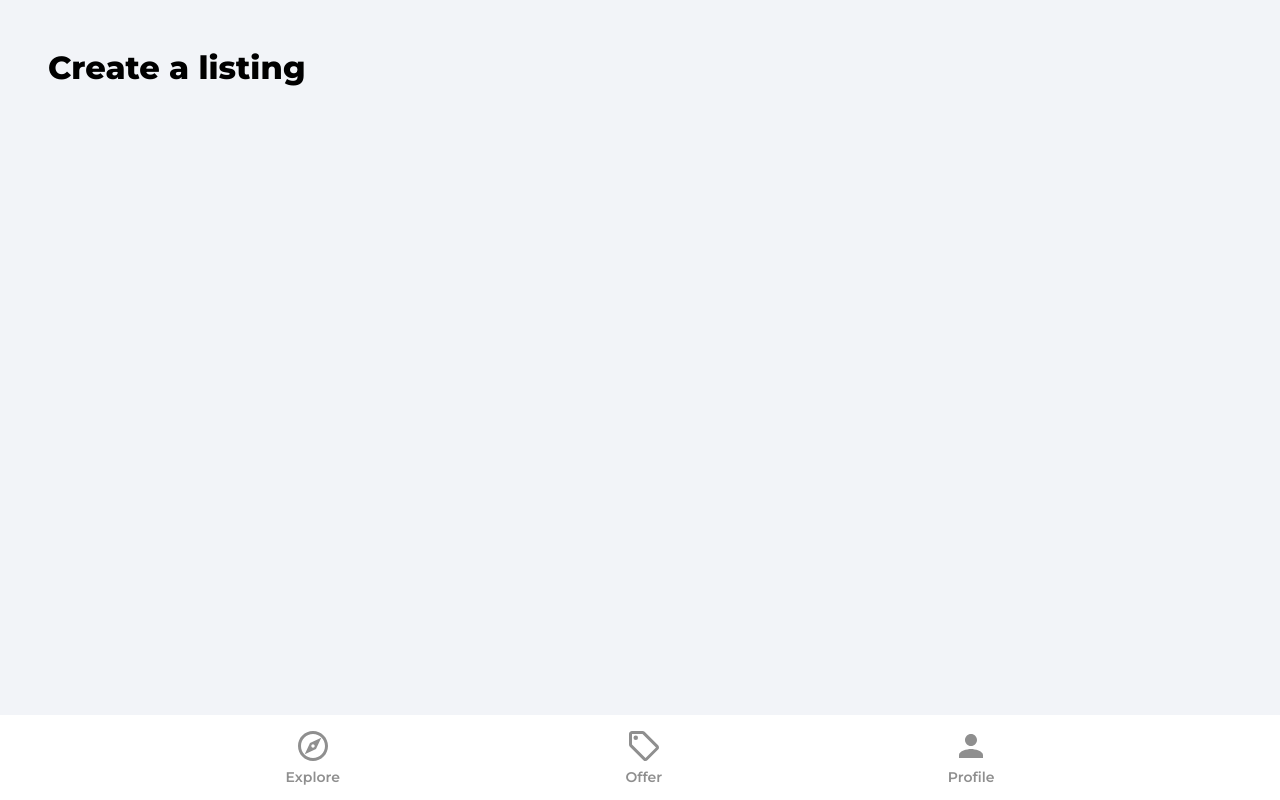
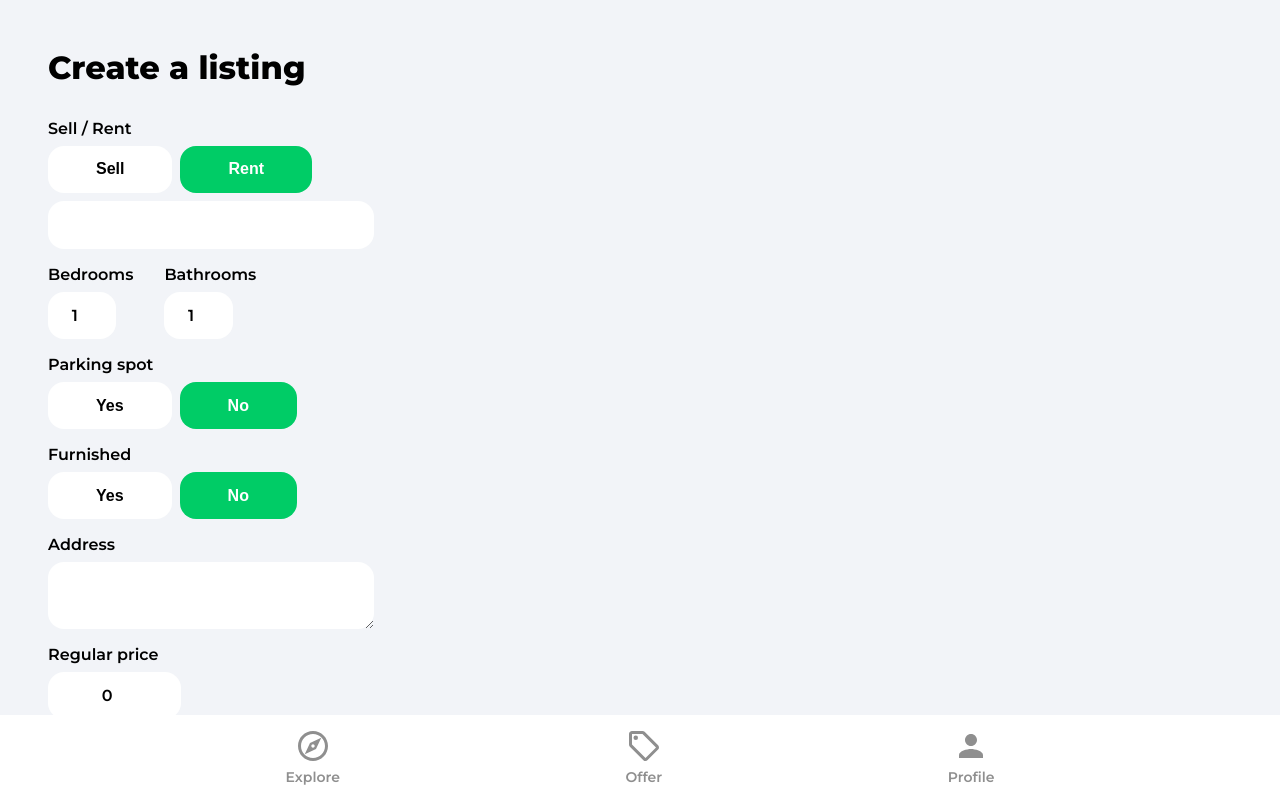
Before and after one commit to AlexRus01/FrontEnd-Avansat, a React (Create React App) app: page /create-listing in a window 1280 px wide. Shown: the top 800 px of the page. Built offline with nearby package versions, Linux system fonts and the light colour scheme; no server answers; sample sign-in values are in the browser's storage.

Commit message:
Form proprietate

```diff
--- a/src/pages/CreateListing.jsx
+++ b/src/pages/CreateListing.jsx
@@ -4,7 +4,7 @@ import {useNavigate} from 'react-router-dom'
 import Spinner from '../components/Spinner'
 
 function CreateListing(){
-    const [geolocationEnabled, setGeolocationEnabled] = useState(true)
+    const [geolocationEnabled, setGeolocationEnabled] = useState(false)
 
     const[loading, setLoading] = useState(false)
 
@@ -47,6 +47,8 @@ function CreateListing(){
 
     }, [isMounted])
 
+    const onMutate = (e) => {}
+
     const onSubmit = e => {
         e.preventDefault()
     }
@@ -60,7 +62,87 @@ function CreateListing(){
         </header>
 
         <main>
-            <form onSubmit={onSubmit}></form>
+            <form onSubmit={onSubmit}>
+                <label className="formLabel">Sell / Rent</label>
+                <div className="formButtons">
+                    <button type="button" className={type === 'sale' ? 'formButtonActive' : 'formButton'} id="type" value="sale" onClick={onMutate}>
+                        Sell
+                    </button>
+
+                    <button type="rent" className={type === 'rent' ? 'formButtonActive' : 'formButton'} id="type" value="rent" onClick={onMutate}>
+                        Rent
+                    </button>
+                </div>
+
+                <input className="formInputName" type="text" id="name" value={name} onChange={onMutate} maxLength='32' minLength='10' required />
+
+            <div>
+            <div className='formRooms flex'>
+                <div>
+                    <label className="formLabel">Bedrooms</label>
+                    <input
+                    className="formInputSmall" type="number" id="bedrooms" value={bedrooms} onChange={onMutate} min='1' max='50' required />
+                </div>
+
+
+            <div>
+                <label className="formLabel">Bathrooms</label>
+                <input className="formInputSmall" type="number" id="bathrooms" value={bathrooms} onChange={onMutate} min='1' max='50' required />
+            </div>
+            </div>
+        </div>
+
+        <label className='formLabel'>Parking spot</label>
+        <div className='formButtons'>
+            <button className={parking ? 'formButtonActive' : 'formButton'} type="button" id="parking" value={true} onClick={onMutate} min='1' max='50'>
+                Yes
+            </button>
+            <button className={
+                !parking && parking != null ? 'formButtonActive' : 'formButton'}
+                type="button"
+                id="parking"
+                value={false}
+                onClick={onMutate}>
+                    No
+                </button>
+
+        </div>
+
+        <label className="formLabel">Furnished</label>
+        <div className="formButtons">
+            <button className={furnished ? "formButtonActive" : "formButton"}
+            type="button"
+            id="furnished"
+            value={true}
+            onClick={onMutate}>
+                Yes
+            </button>
+
+            <button className={!furnished && furnished !== null ? "formButtonActive" : "formButton"} type="button" id="furnished" value={false} onClick={onMutate}>
+                No
+            </button>
+        </div>
+
+
+        <label className="formLabel">Address</label>
+
+        <textarea className="formInputAddress" type="text" id="address" value={address} onChange={onMutate} required/>
+
+        <label className='formLabel'>Regular price</label>
+        <div className="formPricediv">
+            <input className="formInputSmall" type="number" id="regularPrice" value={regularPrice}
+            onchange={onMutate} min='50' max='100000000' required />
+            <p className="formPriceText">$</p>
+        </div>
+
+        <label className="formLabel">Images</label>
+        <p className="imagesInfo">The first image will be the cover</p>
+        <input className="formInputFile" type="file" id="images" onChange={onMutate} max='6' accept='.jpg,.png,.jpeg' multiple required />
+
+        </form>
+
+        <button type="submit" className="primaryButton createListingButton">Create Listing</button>
+
         </main>
     </div>
 }
```
